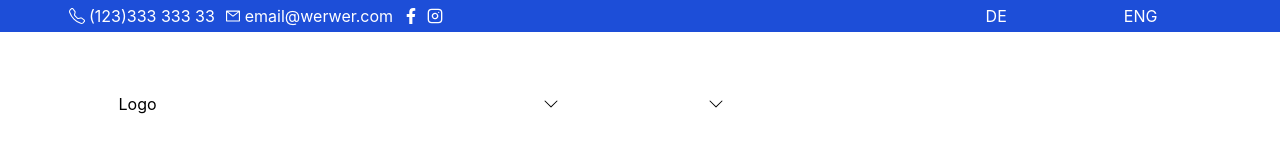
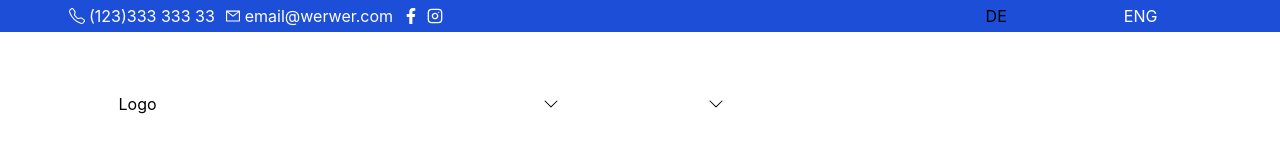
Before and after one commit to IlyaVoitenko/builder-orders, a React (Create React App) app: page / in a window 1280 px wide. Shown: the top 160 px of the page. Built offline with nearby package versions, Linux system fonts and the light colour scheme; no server answers.

Commit message:
changed format images at home page and change text color with languages's text

```diff
--- a/src/components/Header/Info/ListInfo/index.js
+++ b/src/components/Header/Info/ListInfo/index.js
@@ -29,7 +29,7 @@ const ListInfo = () => {
         <li
           className={
             currentLanguage === "de"
-              ? "accent-gray-200 cursor-pointer"
+              ? "text-black cursor-pointer"
               : "cursor-pointer"
           }
           onClick={() => changeLanguage("de", dispatch)}
@@ -39,7 +39,7 @@ const ListInfo = () => {
         <li
           className={
             currentLanguage === "en"
-              ? "accent-gray-200  cursor-pointer"
+              ? "text-black cursor-pointer"
               : "cursor-pointer"
           }
           onClick={() => changeLanguage("en", dispatch)}
--- a/src/components/Home/Sliders/index.js
+++ b/src/components/Home/Sliders/index.js
@@ -6,7 +6,7 @@ import "./style.css";
 import first from "../../../assets/images/istoriya-i-sovremennost-lepniny-iz-gipsa.webp";
 import second from "../../../assets/images/1647718981_71-na-dache-pro-p-mariinskii-dvorets-sankt-peterburg-vnutri-78.webp";
 import three from "../../../assets/images/IMG-6f131f778228efd8929e31cdeb4f02f4-V.webp";
-import four from "../../../assets/images/Mariinski_palace_2.jpg";
+import four from "../../../assets/images/Mariinski_palace_2.webp";
 
 const images = [{ src: first }, { src: second }, { src: three }, { src: four }];
 
--- a/src/components/PhotoGallery/Gallery/constants.js
+++ b/src/components/PhotoGallery/Gallery/constants.js
@@ -17,7 +17,7 @@ import mariinskiidvoretssanktpeterburgvnutri from "../../../assets/images/164771
 import IMG480dbd2840d9458b0783087340a5798d from "../../../assets/images/IMG-480dbd2840d9458b0783087340a5798d-V.jpg";
 import w640h640s6303876 from "../../../assets/images/17311391_w640_h640_s6303876.jpg";
 import image59774490 from "../../../assets/images/59774490_137766617380471_8956751526659883008_n.jpg";
-import Mariinskipalace2 from "../../../assets/images/Mariinski_palace_2.jpg";
+import Mariinskipalace2 from "../../../assets/images/Mariinski_palace_2.webp";
 import image86f3695f94be970222155fd743fcabef from "../../../assets/images/86f3695f94be970222155fd743fcabef.jpeg";
 import large from "../../../assets/images/large_DSCF8767.JPG";
 import DSC06250 from "../../../assets/images/DSC06250.jpg";
```
Also changed, not shown: src/assets/images/Mariinski_palace_2.jpg (deleted), src/assets/images/Mariinski_palace_2.webp (added).
